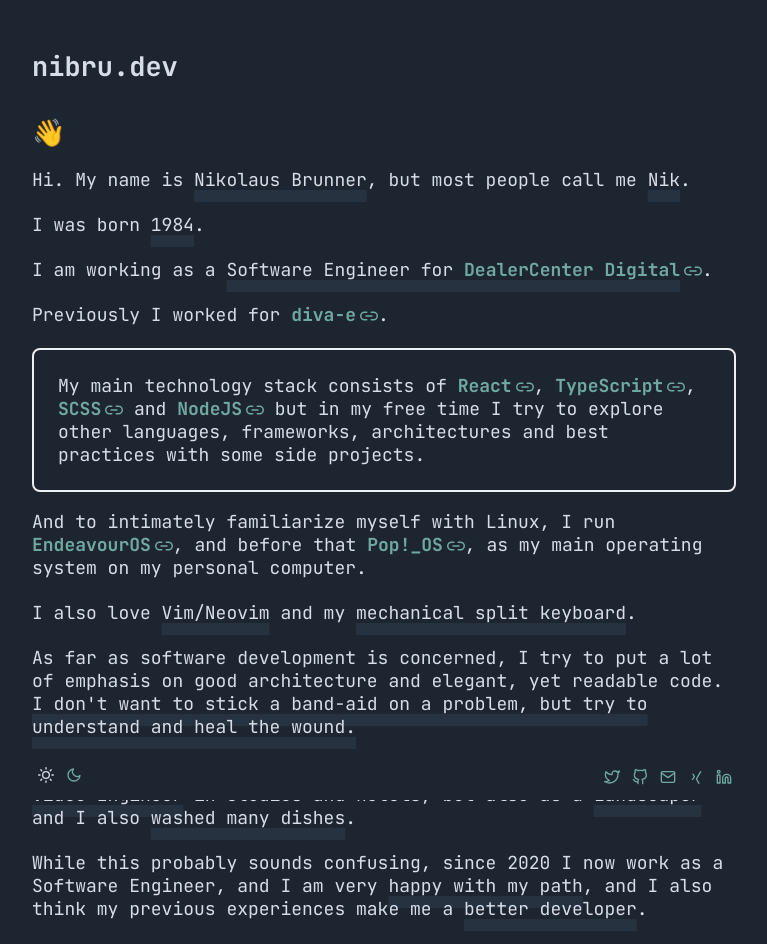
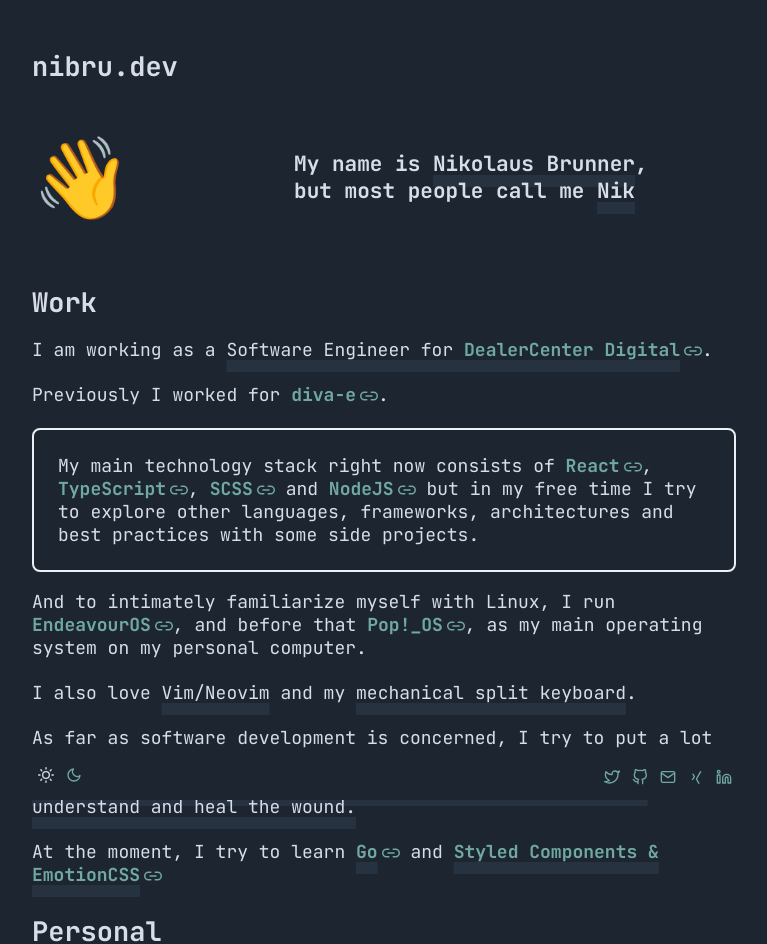
Before and after one commit to nikbrunner/nibru.dev, a Next.js app: page / in a window 1280 px wide. Shown: the top 944 px of the page, without its empty margins (256-1023 px from the left). Built offline with nearby package versions, Linux system fonts and the light colour scheme.

Commit message:
index: updated greeting

```diff
--- a/pages/index.tsx
+++ b/pages/index.tsx
@@ -3,21 +3,50 @@ import { Page } from "@components/layout/Page";
 import { Paragraph } from "@components/typography/Paragraph";
 import { Link } from "@components/typography/Link";
 import { Highlight } from "@components/typography/Highlight";
+import { Headline } from "@components/typography/Headline";
+import { Spacer } from "@components/layout/Spacer";
+import { css } from "@emotion/react";
+import { space } from "@theme/mixins/space";
+
+const Greeting = () => (
+  <div
+    css={css`
+      display: grid;
+      grid-template-columns: 0.35fr 0.65fr;
+      gap: ${space.xl};
+      align-items: center;
+    `}
+  >
+    <span
+      css={css`
+        font-size: 5rem;
+      `}
+    >
+      👋
+    </span>
+
+    <h1
+      css={css`
+        margin: 0;
+      `}
+    >
+      My name is <Highlight underline>Nikolaus Brunner</Highlight>,<br />
+      but most people call me <Highlight>Nik</Highlight>
+    </h1>
+  </div>
+);
 
 const Home = () => {
   return (
     <Page title="Hi there. 👋">
       <Section>
-        <h2>👋</h2>
+        <Spacer space="xxl" />
 
-        <Paragraph>
-          Hi. My name is <Highlight underline>Nikolaus Brunner</Highlight>, but most
-          people call me <Highlight>Nik</Highlight>.
-        </Paragraph>
+        <Greeting />
 
-        <Paragraph>
-          I was born <Highlight>1984</Highlight>.
-        </Paragraph>
+        <Spacer space="xxl" />
+
+        <Headline>Work</Headline>
 
         <Paragraph>
           I am working as a{" "}
@@ -39,7 +68,7 @@ const Home = () => {
         </Paragraph>
 
         <Paragraph emphasis>
-          My main technology stack consists of{" "}
+          My main technology stack right now consists of{" "}
           <Link href="https://reactjs.org" type="external">
             React
           </Link>
@@ -86,6 +115,27 @@ const Home = () => {
         </Paragraph>
 
         <Paragraph>
+          At the moment, I try to learn{" "}
+          <Highlight>
+            <Link href="https://go.dev/" type="external">
+              Go
+            </Link>
+          </Highlight>{" "}
+          and{" "}
+          <Highlight>
+            <Link href="https://emotion.sh/docs/introduction" type="external">
+              Styled Components & EmotionCSS
+            </Link>
+          </Highlight>
+        </Paragraph>
+
+        <Headline>Personal</Headline>
+
+        <Paragraph>
+          I was born <Highlight>1984</Highlight>.
+        </Paragraph>
+
+        <Paragraph>
           In my younger years, I also worked as a <Highlight>Photographer</Highlight>
           , <Highlight>Audio & Video Engineer</Highlight> in Studios and Hotels, but
           also as a <Highlight>Landscaper</Highlight> and I also{" "}
```
